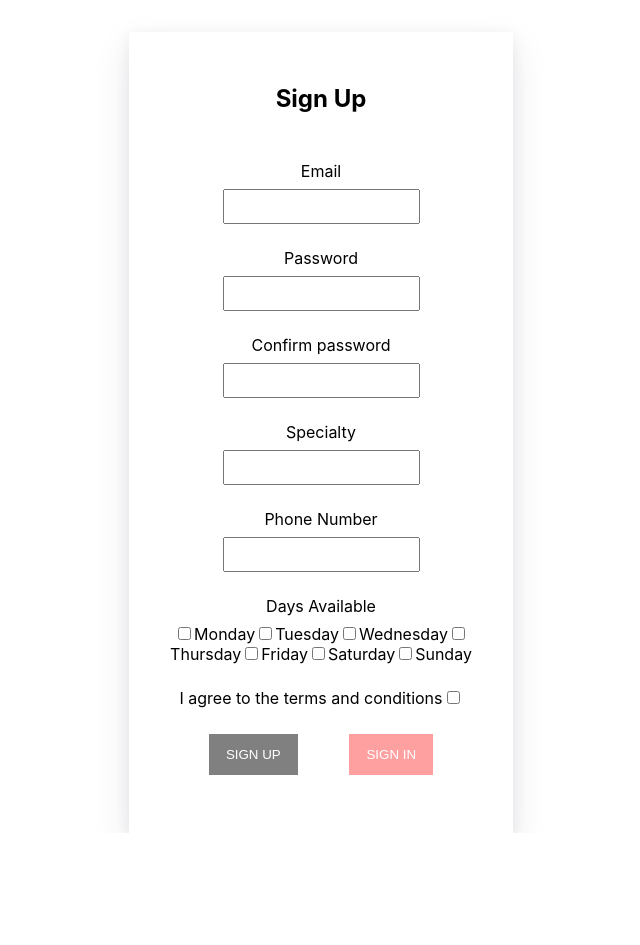
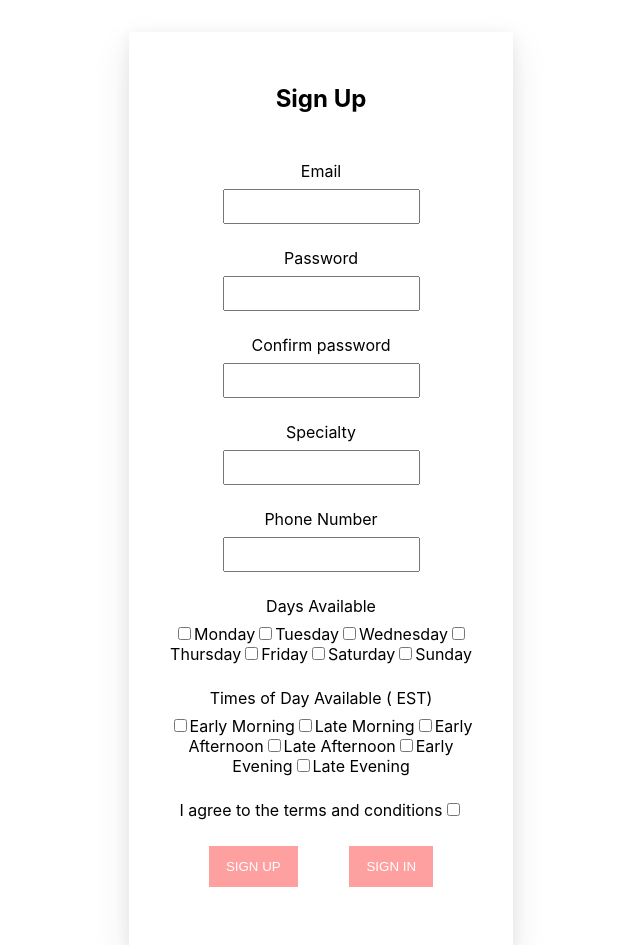
Before and after one commit to BW-Anywhere-Fitness-4/fe, a React (Create React App) app in the folder fitness/: page /instructorSignUp in a window 1280 px wide. Shown: the whole page, without its empty margins (319-959 px from the left). Before the commit the page ends 833 px from the top, so only its background shows below. Built offline with nearby package versions, Linux system fonts and the light colour scheme.

Commit message:
Yup Review

```diff
--- a/fitness/src/components/instructorSignUp.js
+++ b/fitness/src/components/instructorSignUp.js
@@ -94,13 +94,13 @@ const InstrutorSignUp = props => {
                 Sunday: false
             },
             TimesofDayAvailable: {
-                Monday: false,
-                Tuesday: false,
-                Wednesday: false,
-                Thursday: false,
-                Friday: false,
-                Saturday: false,
-                Sunday: false,
+                EarlyMorning: false,
+                LateMorning: false,
+                EarlyAfternoon: false,
+                LateAfternoon: false,
+                EarlyEvening: false,
+                LateEvening: false
+
             },
 
         }
@@ -125,13 +125,12 @@ const InstrutorSignUp = props => {
                 Sunday: false,
             },
             TimesofDayAvailable: {
-                Monday: false,
-                Tuesday: false,
-                Wednesday: false,
-                Thursday: false,
-                Friday: false,
-                Saturday: false,
-                Sunday: false,
+                EarlyMorning: false,
+                LateMorning: false,
+                EarlyAfternoon: false,
+                LateAfternoon: false,
+                EarlyEvening: false,
+                LateEvening: false
             },
             terms: ''
         }
@@ -166,19 +165,10 @@ const InstrutorSignUp = props => {
         // Wether or not our validation was successful,
         //we will still set the state to the new value as the user is typing
 
-        if (e.target.id === 'daysAvailable') {
-            console.log('e.target.name', e.target.name)
-            console.log('e.target.checked', e.target.checked)
-            setSignUpData({
-                ...signUpData,
-                [e.target.id]: {
-                    ...signUpData.daysAvailable,
-                    [e.target.name]: !e.target.checked
-                }
-            });
 
-            console.log('signUpData.daysAvailable', signUpData.daysAvailable)
-        } else {
+
+
+
         setSignUpData({
             ...signUpData,
             [e.target.id]: e.target.value
@@ -189,10 +179,68 @@ const InstrutorSignUp = props => {
 
 
 
+    const handleChangeDaysTimeAvailable = (e) => {
+        // console.log('before: signUpData.daysAvailable', signUpData.daysAvailable)
+        // console.log('e.target.name', e.target.name)
+        // console.log('e.target.checked', e.target.checked)
+
+
+
+        // Yup
+        //     .reach(formSchema, e.target.name)
+        //     //we can then run validate using the value
+        //     .validate(e.target.checked)
+        //     // if the validation is successful, we can clear the error message
+        //     .then(valid => {
+        //         setErrors({
+        //             ...errors,
+        //             [e.target.name]: ""
+        //         });
+        //     })
+        //     /* if the validation is unsuccessful, we can set the error message to the message
+        //       returned from yup (that we created in our schema) */
+        //     .catch(err => {
+        //         setErrors({
+        //             ...errors,
+        //             [e.target.name]: err.errors[0]
+        //         });
+
+        //     });
+
+
+
+        setSignUpData({
+            ...signUpData,
+            [e.target.name]: {
+                ...signUpData.daysAvailable,
+                // [e.target.name]: e.target.checked
+                [e.target.id]: e.target.checked
+            }
+        });
+
+
+        // console.log('signUpData.daysAvailable', signUpData.daysAvailable)
+    }
+
+
+    const handleChangeTimeAvailable = (e) => {
+
+
+
+        setSignUpData({
+            ...signUpData,
+            [e.target.name]: {
+                ...signUpData.TimesofDayAvailable,
+
+                [e.target.id]: e.target.checked
+            }
+        });
 
 
 
     }
+
+
 
     const handleChangeNoYep = (e) => {
         e.persist();
@@ -233,22 +281,15 @@ const InstrutorSignUp = props => {
         terms: Yup
             .boolean()
             .oneOf([true], "You must accept Terms and Conditions"),
-        // verifyPW: Yup
-        //     .string()
-        //     .matches(signUpData.password, "Password does not match")
-        //     .required("Password confirmation is Required")
+
 
         verifyPW: Yup
             .string().oneOf([signUpData.password, null], "Passwords don't match")
             .required('Confirm password is required'),
 
-        daysAvailable: Yup
-            .string()
-            .required('Days available is required'),
 
-        TimesofDayAvailable: Yup
-            .string()
-            .required('Times of day available is required')
+
+
 
     });
 
@@ -257,8 +298,6 @@ const InstrutorSignUp = props => {
         email: "",
         password: "",
         verifyPW: "",
-        daysAvailable: "",
-        TimesofDayAvailable: "",
         terms: ""
     });
 
@@ -270,14 +309,16 @@ const InstrutorSignUp = props => {
         We want to make sure it is all valid before we allow a user to submit
         isValid comes from Yup directly */
         formSchema.isValid(signUpData).then(validForm => {
-
+            console.log('validForm', validForm)
             setButtonDisabled(
                 {
                     ...buttonDisabled,
-                    valid: validForm
+                    // valid: validForm
+                    valid: true
                 }
             );
         });
+        // console.log('signUpData.TimesofDayAvailable', signUpData.TimesofDayAvailable)
 
     }, [signUpData]);
 
@@ -293,7 +334,7 @@ const InstrutorSignUp = props => {
                 hasLabel='true'
                 htmlFor='email'
                 label='Email'
-                required='true'
+                required={true}
                 type='email'
                 value={signUpData.email}
                 handleChange={handleChange}
@@ -306,7 +347,7 @@ const InstrutorSignUp = props => {
                 hasLabel='true'
                 htmlFor='password'
                 label='Password'
-                required='true'
+                required={true}
                 type='password'
                 value={signUpData.password}
                 handleChange={handleChange}
@@ -317,7 +358,7 @@ const InstrutorSignUp = props => {
                 hasLabel='true'
                 htmlFor='verifyPW'
                 label='Confirm password'
-                required='true'
+                required={true}
                 type='password'
                 value={signUpData.verifyPW}
                 handleChange={handleChange}
@@ -350,59 +391,126 @@ const InstrutorSignUp = props => {
                 label='Days Available'
             />
 
+
+
             <MutiCheckbox
                 hasLabel='true'
-                htmlFor='daysAvailable'
+                htmlFor='Monday'
                 label='Monday'
-                name='Monday'
+                name='daysAvailable'
+                checked={signUpData.daysAvailable.Monday}
+                handleChange={handleChangeDaysTimeAvailable}
 
-                handleChange={handleChange}
 
-                value={signUpData.daysAvailable.Monday}
             />
             <MutiCheckbox
                 hasLabel='true'
-                htmlFor='daysAvailable'
+                htmlFor='Tuesday'
                 label='Tuesday'
-                handleChange={handleChange}
+                name='daysAvailable'
+                handleChange={handleChangeDaysTimeAvailable}
                 checked={signUpData.daysAvailable.Tuesday}
             />
             <MutiCheckbox
                 hasLabel='true'
-                htmlFor='daysAvailable'
+                htmlFor='Wednesday'
                 label='Wednesday'
-                handleChange={handleChange}
+                name='daysAvailable'
+                handleChange={handleChangeDaysTimeAvailable}
                 checked={signUpData.daysAvailable.Wednesday}
             />
             <MutiCheckbox
                 hasLabel='true'
-                htmlFor='daysAvailable'
+                htmlFor='Thursday'
                 label='Thursday'
-                handleChange={handleChange}
+                name='daysAvailable'
+                handleChange={handleChangeDaysTimeAvailable}
                 checked={signUpData.daysAvailable.Thursday}
             />
             <MutiCheckbox
                 hasLabel='true'
-                htmlFor='daysAvailable'
+                htmlFor='Friday'
                 label='Friday'
-                handleChange={handleChange}
+                name='daysAvailable'
+                handleChange={handleChangeDaysTimeAvailable}
                 checked={signUpData.daysAvailable.Friday}
             />
             <MutiCheckbox
                 hasLabel='true'
-                htmlFor='daysAvailable'
+                htmlFor='Saturday'
                 label='Saturday'
-                handleChange={handleChange}
+                name='daysAvailable'
+                handleChange={handleChangeDaysTimeAvailable}
                 checked={signUpData.daysAvailable.Saturday}
             />
             <MutiCheckbox
                 hasLabel='true'
-                htmlFor='daysAvailable'
+                htmlFor='Sunday'
                 label='Sunday'
-                handleChange={handleChange}
+                name='daysAvailable'
+                handleChange={handleChangeDaysTimeAvailable}
                 checked={signUpData.daysAvailable.Sunday}
             />
 
+
+
+            <Label
+                hasLabel='true'
+                htmlFor='TimesofDayAvailable'
+                label='Times of Day Available ( EST)'
+            />
+
+            <MutiCheckbox
+                hasLabel='true'
+                htmlFor='EarlyMorning'
+                label='Early Morning'
+                name='TimesofDayAvailable'
+                handleChange={handleChangeTimeAvailable}
+                checked={signUpData.TimesofDayAvailable.EarlyMorning}
+            />
+
+            <MutiCheckbox
+                hasLabel='true'
+                htmlFor='LateMorning'
+                label='Late Morning'
+                name='TimesofDayAvailable'
+                handleChange={handleChangeTimeAvailable}
+                checked={signUpData.TimesofDayAvailable.LateMorning}
+            />
+            <MutiCheckbox
+                hasLabel='true'
+                htmlFor='EarlyAfternoon'
+                label='Early Afternoon'
+                name='TimesofDayAvailable'
+                handleChange={handleChangeTimeAvailable}
+                checked={signUpData.TimesofDayAvailable.EarlyAfternoon}
+            />
+            <MutiCheckbox
+                hasLabel='true'
+                htmlFor='LateAfternoon'
+                label='Late Afternoon'
+                name='TimesofDayAvailable'
+                handleChange={handleChangeTimeAvailable}
+                checked={signUpData.TimesofDayAvailable.LateAfternoon}
+            />
+
+            <MutiCheckbox
+                hasLabel='true'
+                htmlFor='EarlyEvening'
+                label='Early Evening'
+                name='TimesofDayAvailable'
+                handleChange={handleChangeTimeAvailable}
+                checked={signUpData.TimesofDayAvailable.EarlyEvening}
+            />
+
+            <MutiCheckbox
+                hasLabel='true'
+                htmlFor='LateEvening'
+                label='Late Evening'
+                name='TimesofDayAvailable'
+                handleChange={handleChangeTimeAvailable}
+                checked={signUpData.TimesofDayAvailable.LateEvening}
+            />
 
 
             <Styledlabel htmlFor="terms"></Styledlabel>
```
Lines whose indentation alone changed are shown as unchanged.
